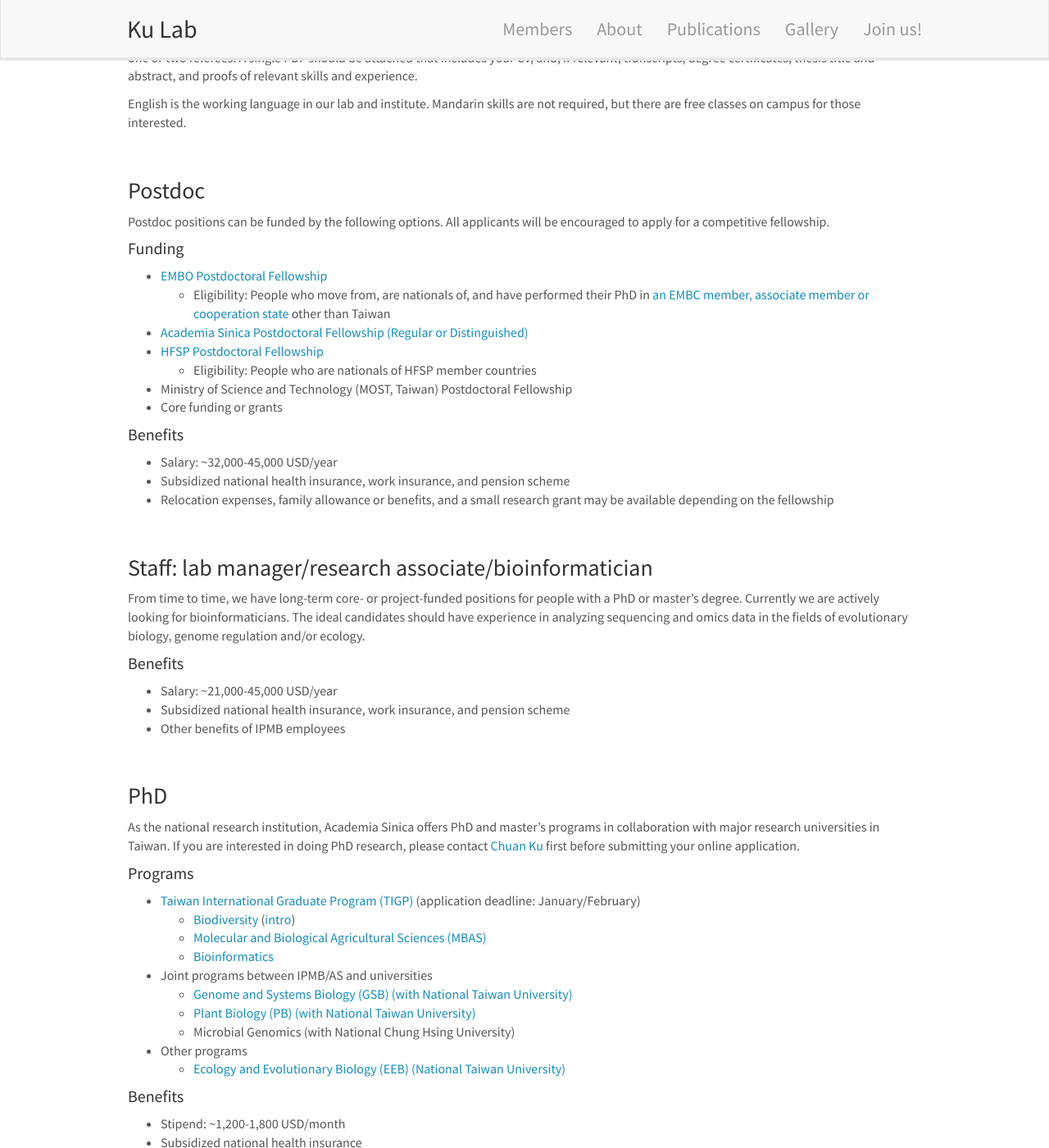
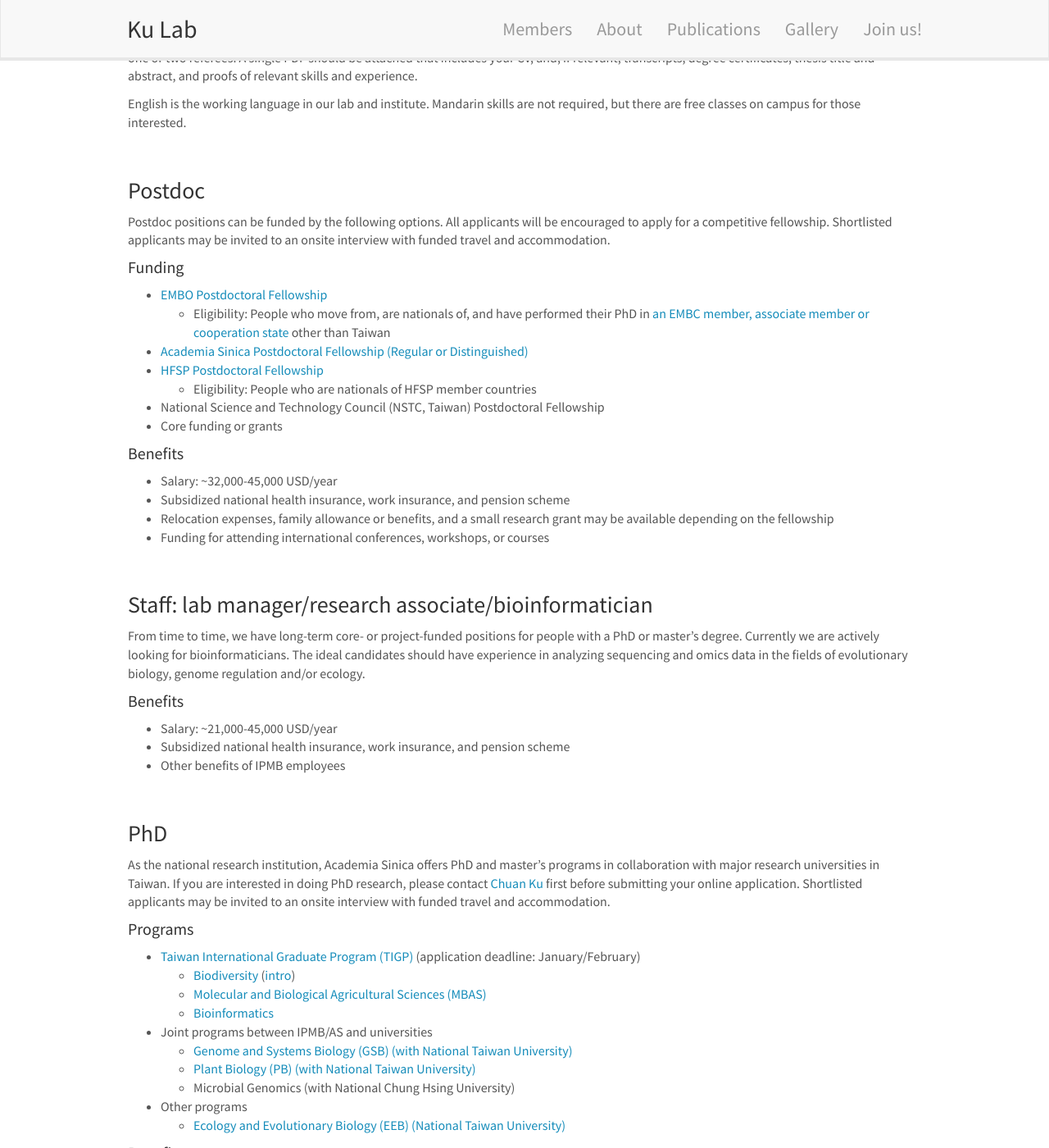
Before and after one commit to tzutongkao/Kao_Lab, a Jekyll site: the page built from _pages/openings.md, in a window 1280 px wide and 1400 px high, scrolled down 207 px. Shown: the whole window at 82% size. Built offline with Jekyll 4.4.1, drawn with Linux system fonts in a browser that asks for light colours; nearby versions of some CDN libraries; some of the changed text lies outside the part shown.

Commit message:
Update openings.md

```diff
--- a/_pages/openings.md
+++ b/_pages/openings.md
@@ -17,7 +17,7 @@ English is the working language in our lab and institute. Mandarin skills are no
 <br/>
 
 <h3>Postdoc</h3>
-Postdoc positions can be funded by the following options. All applicants will be encouraged to apply for a competitive fellowship.
+Postdoc positions can be funded by the following options. All applicants will be encouraged to apply for a competitive fellowship. Shortlisted applicants may be invited to an onsite interview with funded travel and accommodation.
 
 #### Funding
 * [EMBO Postdoctoral Fellowship](https://www.embo.org/funding-awards/fellowships/postdoctoral-fellowships)
@@ -25,13 +25,14 @@ Postdoc positions can be funded by the following options. All applicants will be
 * [Academia Sinica Postdoctoral Fellowship (Regular or Distinguished)](https://daais.sinica.edu.tw/pages/815)
 * [HFSP Postdoctoral Fellowship](https://www.hfsp.org/funding/hfsp-funding/postdoctoral-fellowships)
   * Eligibility: People who are nationals of HFSP member countries
-* Ministry of Science and Technology (MOST, Taiwan) Postdoctoral Fellowship
+* National Science and Technology Council (NSTC, Taiwan) Postdoctoral Fellowship
 * Core funding or grants
 
 #### Benefits
 * Salary: ~32,000-45,000 USD/year
 * Subsidized national health insurance, work insurance, and pension scheme
 * Relocation expenses, family allowance or benefits, and a small research grant may be available depending on the fellowship
+* Funding for attending international conferences, workshops, or courses
 
 
 <br/>
@@ -50,7 +51,7 @@ Currently we are actively looking for bioinformaticians. The ideal candidates sh
 
 
 ### PhD
-As the national research institution, Academia Sinica offers PhD and master's programs in collaboration with major research universities in Taiwan. If you are interested in doing PhD research, please contact [Chuan Ku](mailto:chuanku@gate.sinica.edu.tw) first before submitting your online application.
+As the national research institution, Academia Sinica offers PhD and master's programs in collaboration with major research universities in Taiwan. If you are interested in doing PhD research, please contact [Chuan Ku](mailto:chuanku@gate.sinica.edu.tw) first before submitting your online application. Shortlisted applicants may be invited to an onsite interview with funded travel and accommodation.
 
 #### Programs
 * [Taiwan International Graduate Program (TIGP)](http://tigp.sinica.edu.tw/) (application deadline: January/February)
@@ -68,6 +69,7 @@ As the national research institution, Academia Sinica offers PhD and master's pr
 * Stipend: ~1,200-1,800 USD/month
 * Subsidized national health insurance
 * Eligibility for dormitory housing
+* Funding for attending international conferences, workshops, or courses
 
 #### Application and additional information
 * TIGP: [application](https://tigp.apps.sinica.edu.tw/index.php)
```
